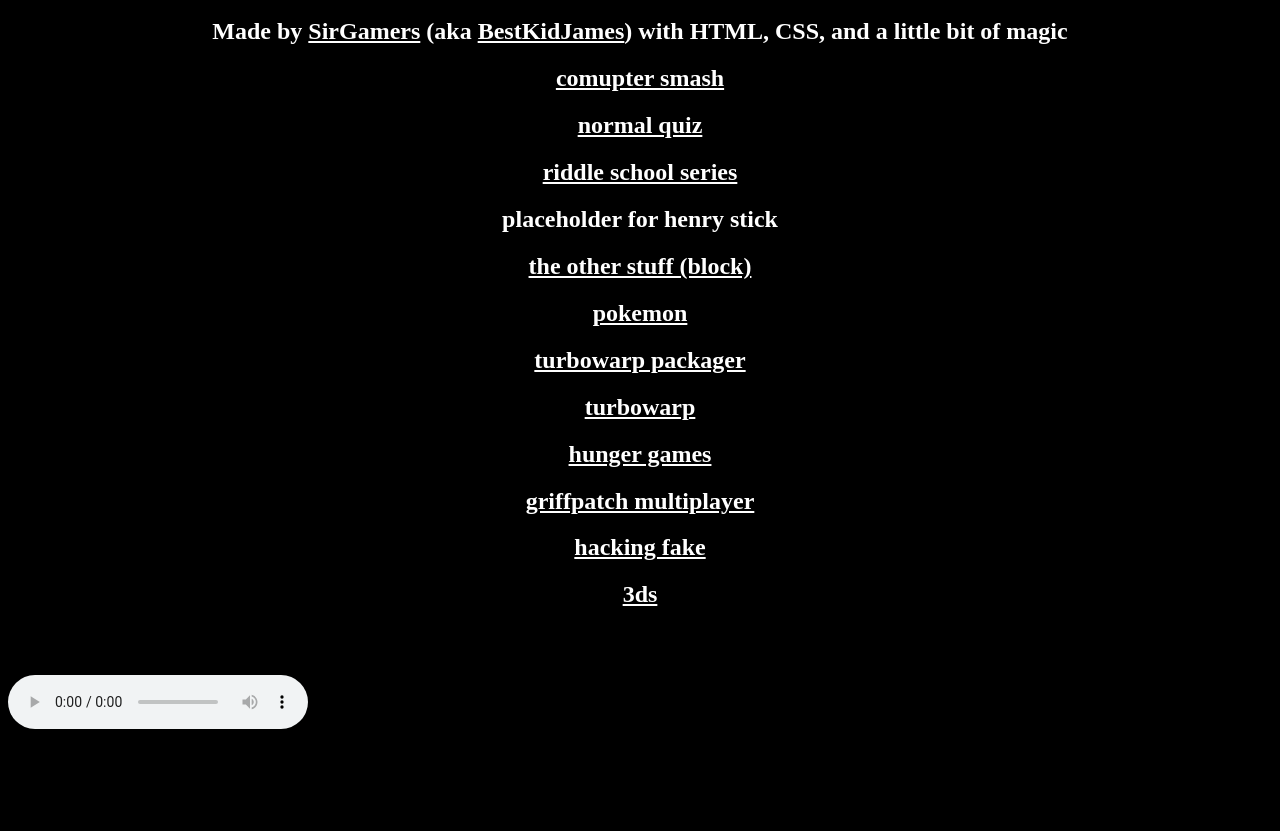
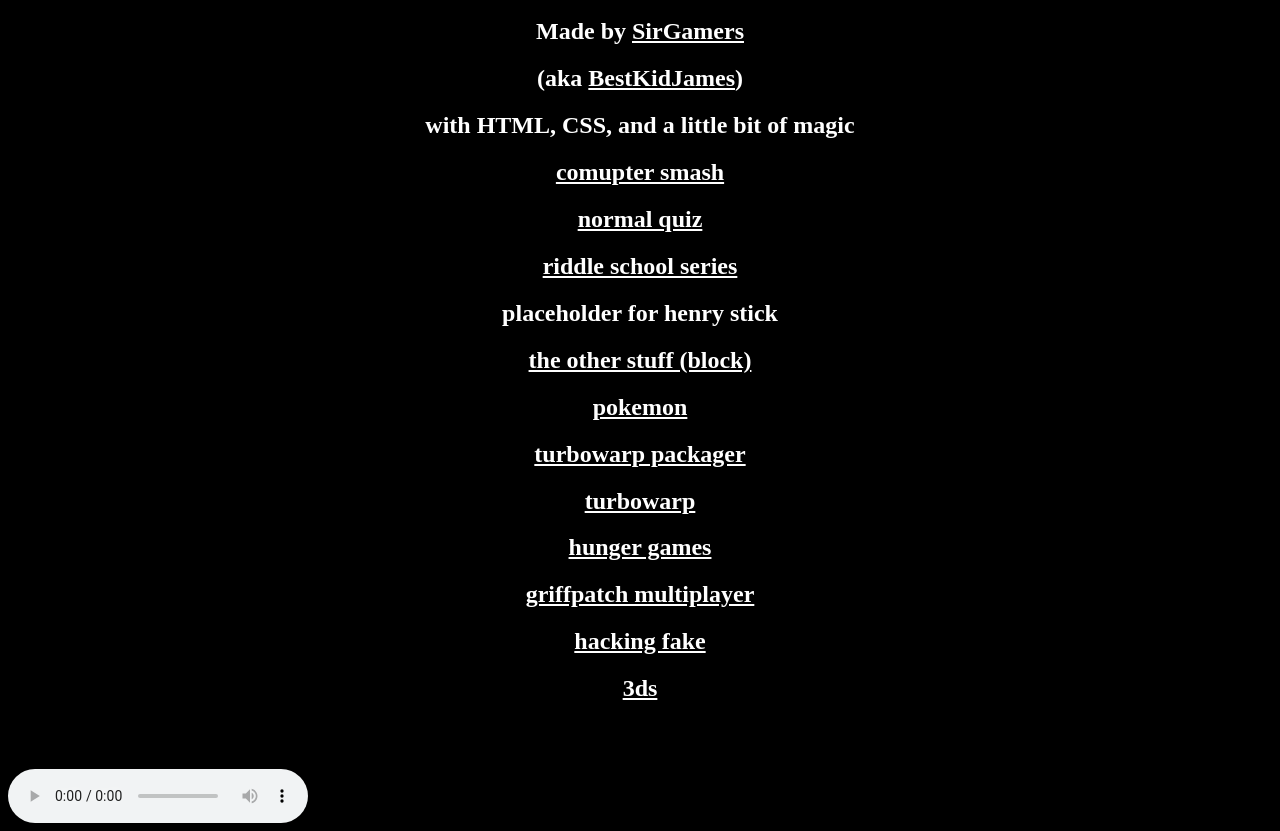
Before and after one commit to funy-man/funy-man.github.io, a website: page uh.html in a window 1280 px wide. Shown: the part 48-879 px from the top of the page. Before the commit the page ends 800 px from the top, so only its background shows below. Drawn offline with Linux system fonts and the light colour scheme.

Commit message:
Update uh.html

```diff
--- a/uh.html
+++ b/uh.html
@@ -4,7 +4,10 @@
 </head>
 
 <h1>"Educational" Games & Stuff<h1>
-<h2>Made by <a href=https://github.com/SirGamers>SirGamers</a> (aka <a href=https://scratch.mit.edu/users/BestKidJames>BestKidJames</a>) with HTML, CSS, and a little bit of magic</h2>
+<h2>Made by <a href=https://github.com/SirGamers>SirGamers</a>
+<h2>(aka <a href=https://scratch.mit.edu/users/BestKidJames>BestKidJames</a>)</h2>
+<h2>with HTML, CSS, and a little bit of magic</h2>
+<h2></h2>
 <h2><a href=flashtest.html>comupter smash</a></h2>
 <h2><a href=quiz.html>normal quiz</a></h2>
 <h2><a href=riddles/dexin.html>riddle school series</a></h2>
```
